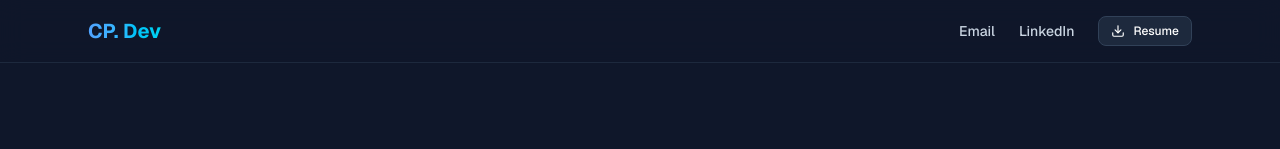
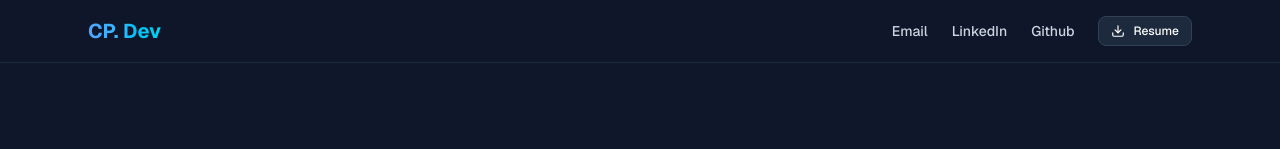
Before and after one commit to sitsiya/chaitali_portfolio, a Next.js app: page / in a window 1280 px wide. Shown: the top 149 px of the page. Built offline with nearby package versions, Linux system fonts and the light colour scheme.

Commit message:
github button commit

```diff
--- a/src/app/page.tsx
+++ b/src/app/page.tsx
@@ -13,6 +13,7 @@
           <div className="flex gap-4 md:gap-6 text-sm font-medium items-center">
             <a href="mailto:chaitalip14@gmail.com" className="hover:text-blue-400 transition hidden md:block">Email</a>
             <a href="https://www.linkedin.com/in/chaitali-patel-full-stack-developer-712aaa9a/" target="_blank" rel="noopener noreferrer" className="hover:text-blue-400 transition hidden md:block">LinkedIn</a>
+            <a href="https://github.com/sitsiya" target="_blank" rel="noopener noreferrer" className="hover:text-blue-400 transition hidden md:block">Github</a>
             {/* Secondary Download Button in Nav */}
             <a
               href="/CHAITALI-Resume-2025.pdf"
```
